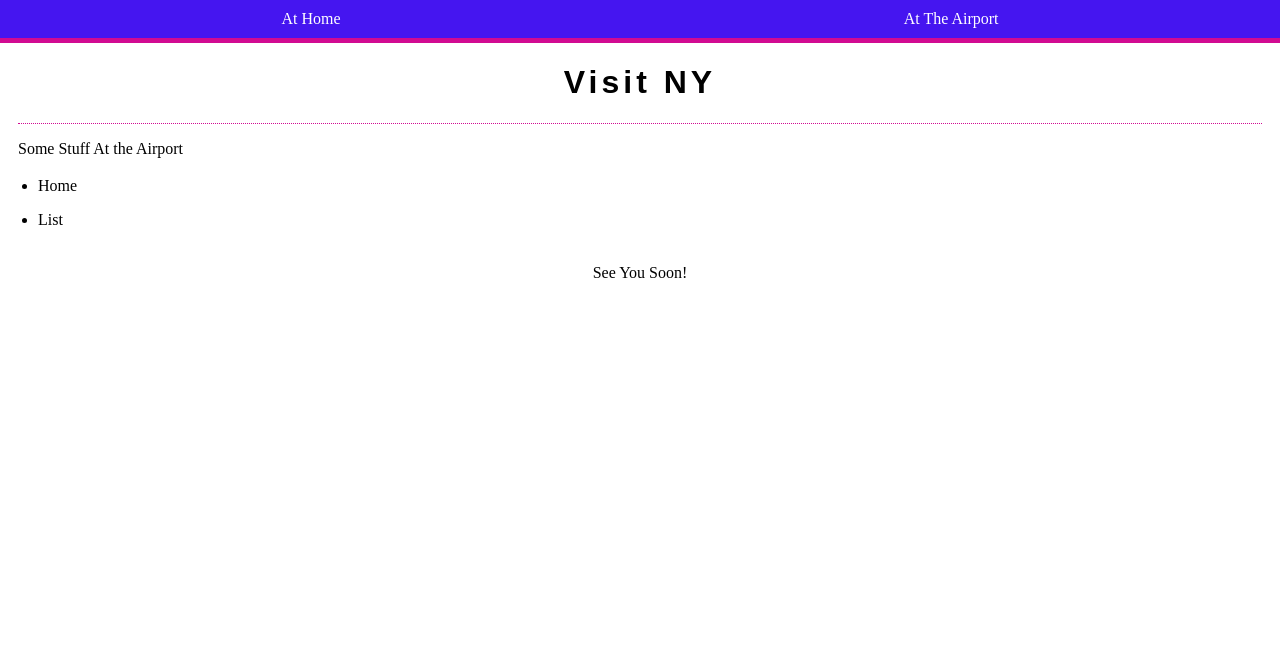
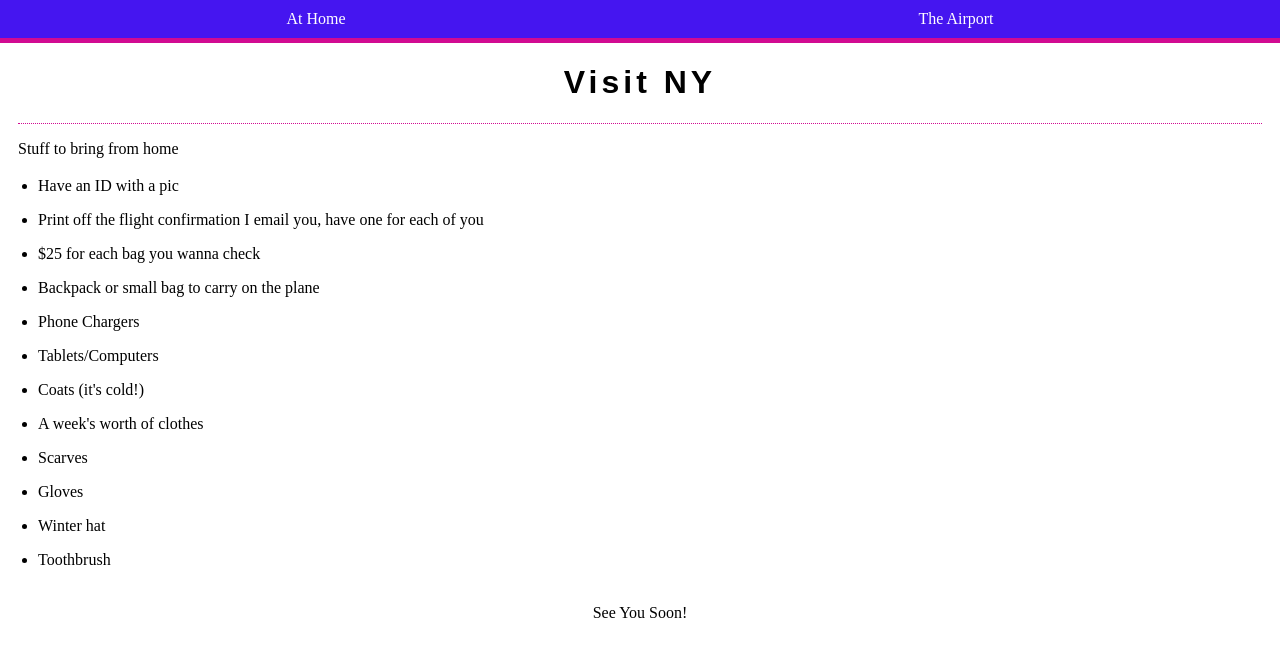
Before and after one commit to theoryNine/sis-travel-checklist, a React (Create React App) app: page / in a window 1280 px wide. Shown: the top 656 px of the page. Built offline with nearby package versions, Linux system fonts and the light colour scheme; what webfontloader would draw is missing.

Commit message:
Updating components

```diff
--- a/src/components/AirportList.js
+++ b/src/components/AirportList.js
@@ -5,8 +5,9 @@ import TextSection from './TextSection'
 class AirportList extends React.Component {
     render() {
         const list = [
-            'Hello',
-            'Again'
+            "At the airport, leave your checked bags with the Alaska desk",
+            "Buy snacks BEFORE you get on the plane, but not before you go through security",
+            "If you want to buy anything on the plane, you have to have a card to pay"
         ]
         return (
             <div>
--- a/src/components/HomeList.js
+++ b/src/components/HomeList.js
@@ -5,12 +5,22 @@ import ItemList from './ItemList'
 class HomeList extends React.Component {
     render() {
         const listContents = [
-            'Home',
-            'List'
+            "Have an ID with a pic",
+            "Print off the flight confirmation I email you, have one for each of you",
+            "$25 for each bag you wanna check",
+            "Backpack or small bag to carry on the plane",
+            "Phone Chargers",
+            "Tablets/Computers",
+            "Coats (it's cold!)",
+            "A week's worth of clothes",
+            "Scarves",
+            "Gloves",
+            "Winter hat",
+            "Toothbrush"
         ]
         return (
             <div>
-                <TextSection contents='Some Stuff At the Airport' />
+                <TextSection contents='Stuff to bring from home' />
                 <ItemList list={listContents} />
             </div>
         )
--- a/src/components/ItemList.js
+++ b/src/components/ItemList.js
@@ -1,6 +1,6 @@
 import React from 'react'
+import shortid from 'shortid'
 import ListItem from './ListItem'
-import shortid from 'shortid'
 
 class ItemList extends React.Component {
     render() {
--- a/src/components/Nav.js
+++ b/src/components/Nav.js
@@ -7,7 +7,7 @@ class Nav extends React.Component {
             <div className='nav-container'>
                 <ul>
                     <Link to={`/`}><li>At Home</li></Link>
-                    <Link to={`/airport`}><li>At The Airport</li></Link>
+                    <Link to={`/airport`}><li>The Airport</li></Link>
                 </ul>
             </div>
         )
--- a/src/styles/components/Nav.styl
+++ b/src/styles/components/Nav.styl
@@ -4,6 +4,9 @@
     position fixed
     top 0
     width 100%
+    transition all .5s ease
+    &:hover
+        border-bottom 5px solid ac-purple
     ul
         align-items stretch
         display flex
--- a/src/styles/style.css
+++ b/src/styles/style.css
@@ -46,6 +46,11 @@ h5 {
   position: fixed;
   top: 0;
   width: 100%;
+  -webkit-transition: all 0.5s ease;
+  transition: all 0.5s ease;
+}
+.nav-container:hover {
+  border-bottom: 5px solid #4515f0;
 }
 .nav-container ul {
   -webkit-box-align: stretch;
```
Also changed, not shown: 1 other file (tests, documents, lock files or other folders).
